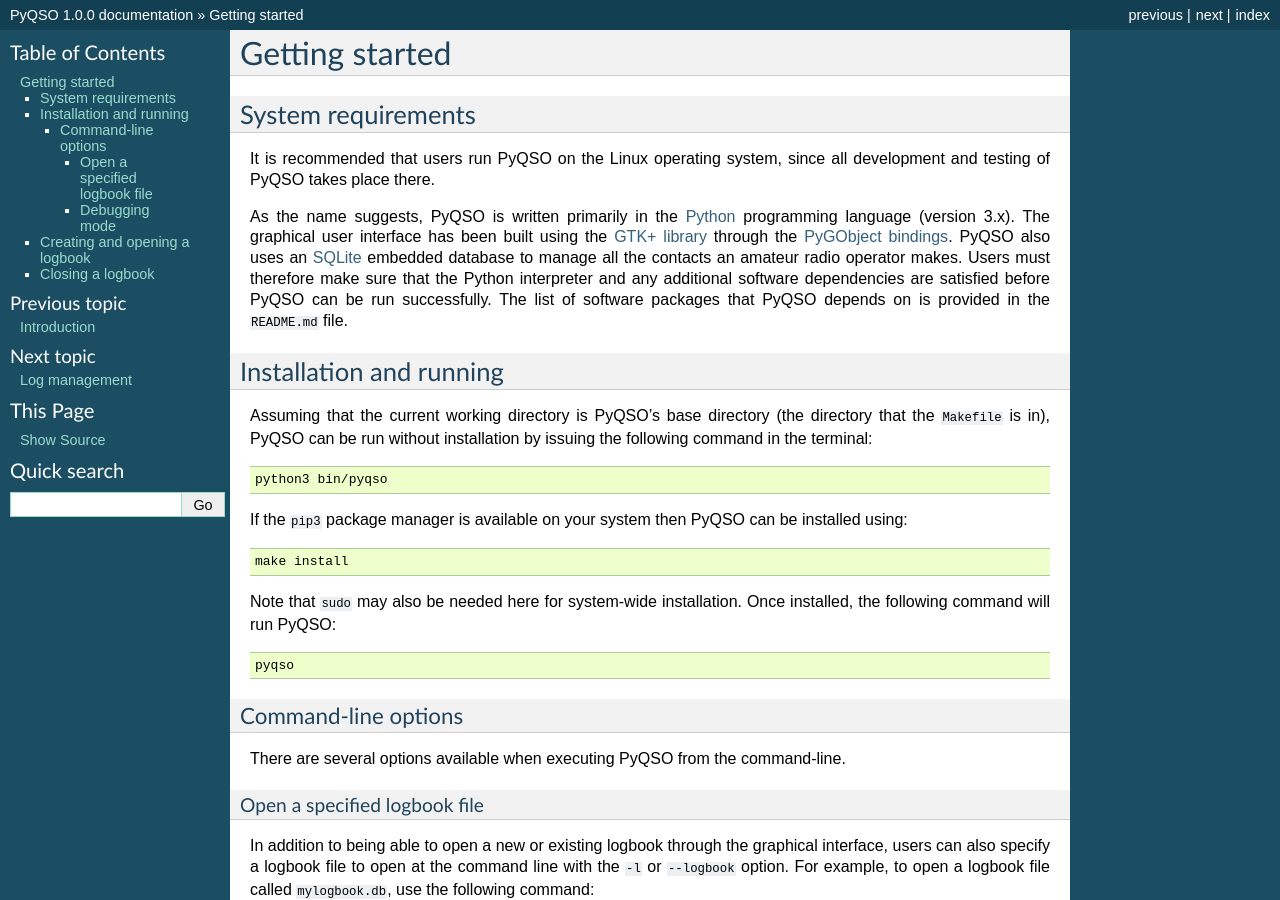
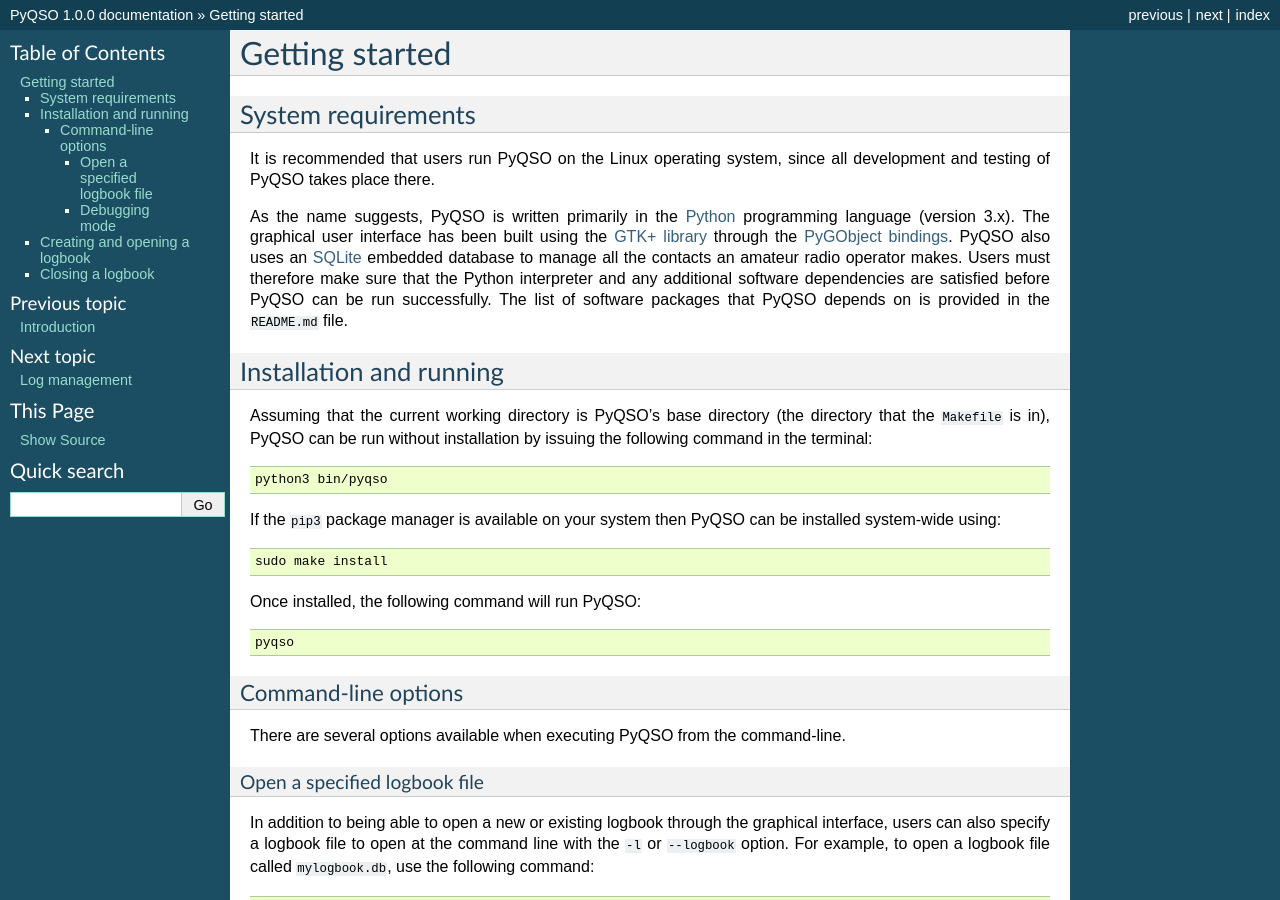
Before and after one commit to ctjacobs/pyqso, a Sphinx documentation site: the page built from docs/source/getting_started.rst, in a window 1280 px wide and 900 px high. Built offline with Sphinx 7.4.7, drawn with Linux system fonts in a browser that asks for light colours.

Commit message:
Assume the user wants a system-wide install.

```diff
--- a/docs/source/getting_started.rst
+++ b/docs/source/getting_started.rst
@@ -25,13 +25,13 @@
 
    python3 bin/pyqso
 
-If the ``pip3`` package manager is available on your system then PyQSO can be installed using:
+If the ``pip3`` package manager is available on your system then PyQSO can be installed system-wide using:
 
 .. code-block:: bash
 
-   make install
+   sudo make install
 
-Note that ``sudo`` may also be needed here for system-wide installation. Once installed, the following command will run PyQSO:
+Once installed, the following command will run PyQSO:
 
 .. code-block:: bash
 
```
Also changed, not shown: README.md (+3 -3 lines).
